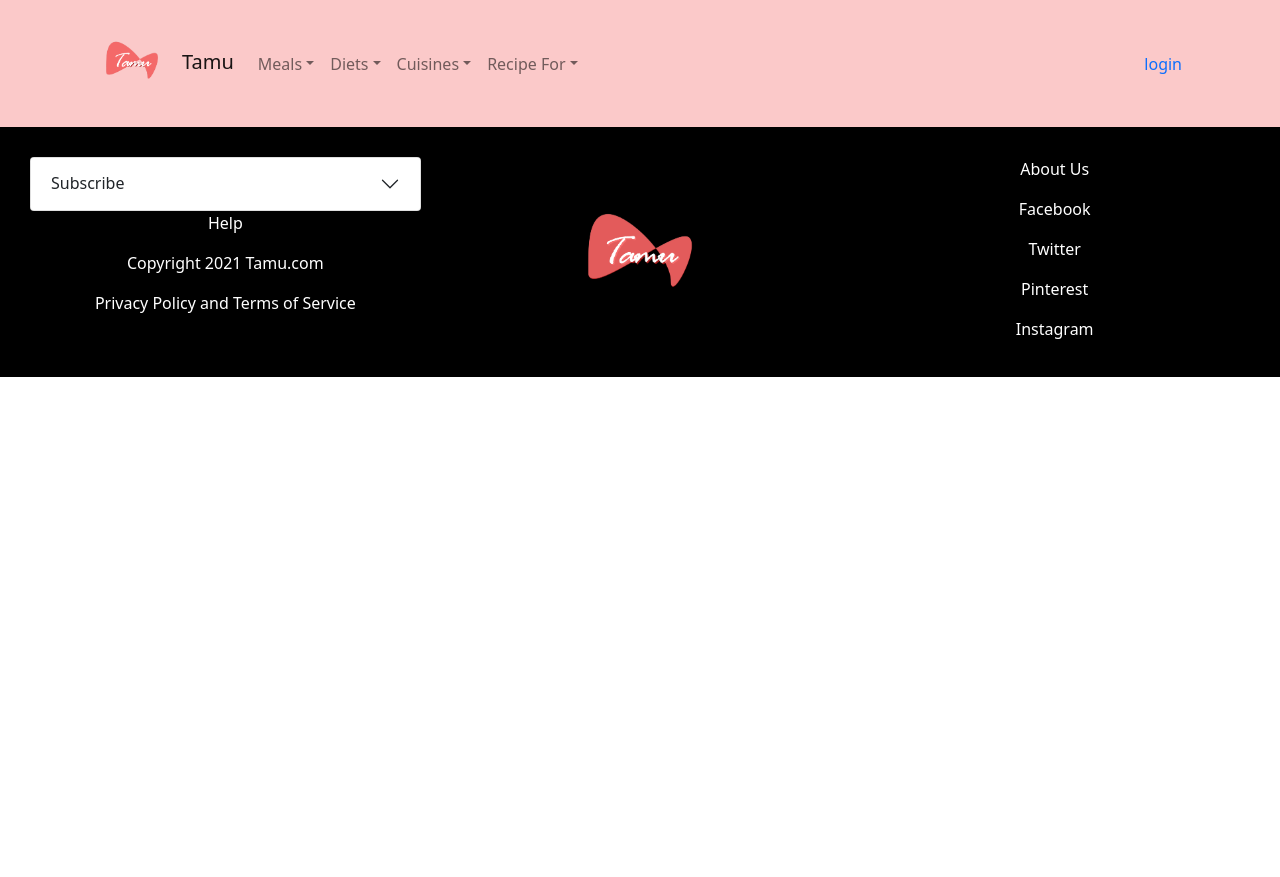
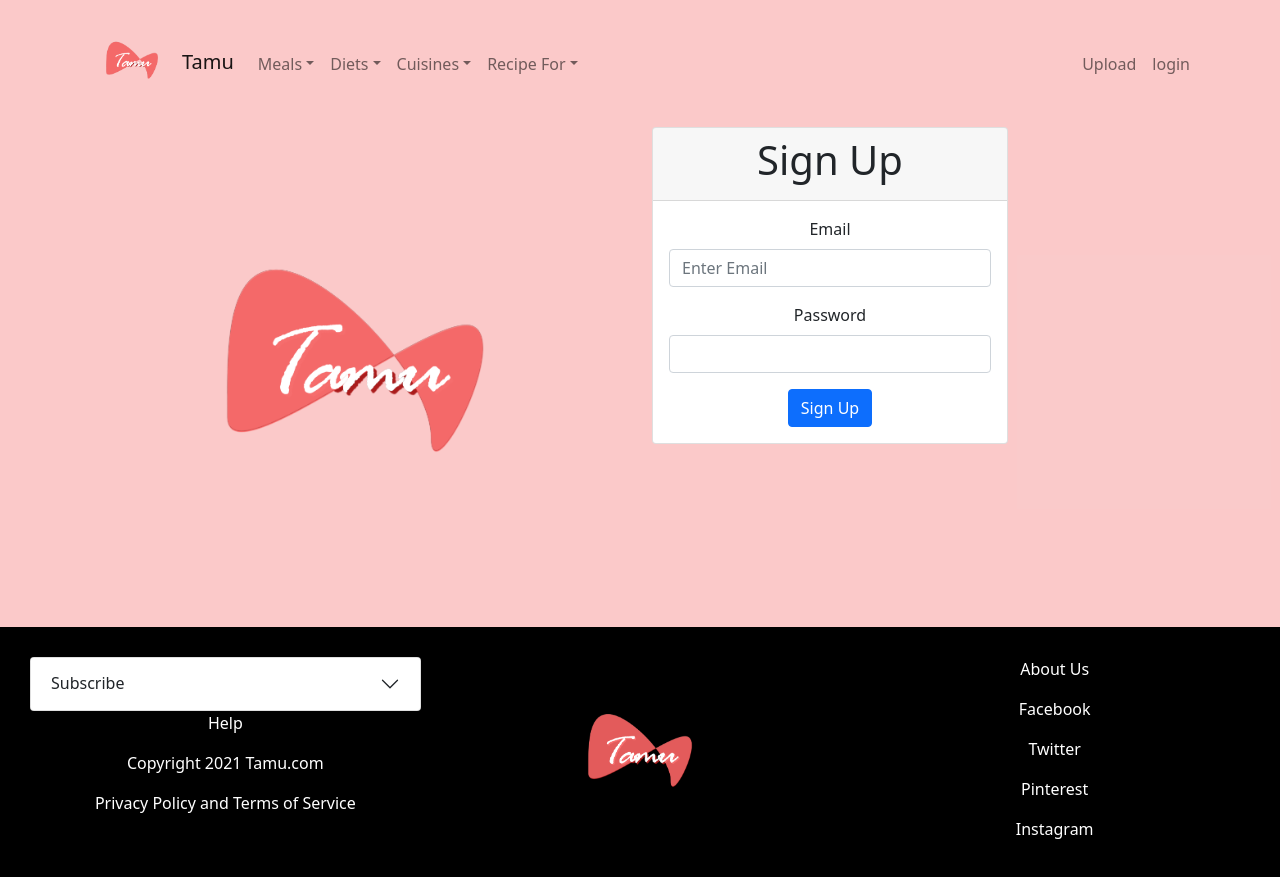
Before and after one commit to mary-kiragu/tamu, a React (Create React App) app in the folder tamu_client/: page /signup in a window 1280 px wide. Before the commit the page ends 800 px from the top, so only its background shows below. Built offline with nearby package versions, Linux system fonts and the light colour scheme.

Commit message:
sign upr

```diff
--- a/tamu_client/src/App.js
+++ b/tamu_client/src/App.js
@@ -1,11 +1,12 @@
 
 import './App.css';
 import logo from './images/logo.png';
-import {Container, Navbar ,Nav, NavDropdown, Card, Row, Col, NavLink} from "react-bootstrap";
+import {Container, Navbar ,Nav, NavDropdown, Card, Row, Col} from "react-bootstrap";
 import Home from './components/home';
 import Login from './components/login';
 import Footer from './components/footer';
-import {Route, Link, BrowserRouter} from 'react-router-dom'
+import SignUp from './components/signup';
+import {Route, BrowserRouter} from 'react-router-dom'
 
 
 
@@ -86,8 +87,14 @@ function App() {
 
 
             </Nav>
-            {/* <Nav.Brand>login</Nav.Brand> */}
-            <NavLink href ="/login" exact> login</NavLink>
+            <Nav>
+              <Nav.Link href="/upload">Upload</Nav.Link>
+
+            <Nav.Link href ="/login" exact> login</Nav.Link>
+
+            </Nav>
+
+
           </Navbar.Collapse>
 
 
@@ -98,6 +105,7 @@ function App() {
 
       <Route exact path="/" component ={Home}/>
       <Route exact path="/login" component ={Login}/>
+      <Route exact path="/signup" component ={SignUp}/>
 
 
 
--- a/tamu_client/src/components/login.js
+++ b/tamu_client/src/components/login.js
@@ -29,8 +29,12 @@ function Login () {
                             <Form.Group className="mb-3" controlId="formBasicCheckbox">
                             <Form.Label>Already have an account? <h5>Sign up here</h5></Form.Label>
                             </Form.Group>
+                            <Card.Link href="signup" exact>Sign Up</Card.Link>
                             <Button  variant="primary" type="submit">Login</Button>
+
                         </Form>
+
+
                     </Card.Body>
                 </Card>
             </Col>
--- /dev/null
+++ b/tamu_client/src/components/signup.js
@@ -0,0 +1,41 @@
+import React from 'react';
+import { Row,Col, Card,Form,Button } from 'react-bootstrap';
+import logo from '../images/logo.png';
+import './styles/signup.css';
+
+function signup(){
+    return(
+        <Row >
+            <Col sm md={6} xs >
+            <img className="signup-logo" alt="logo" src={logo} />
+
+            </Col>
+            <Col sm md={4} xs>
+                <Card>
+                    <Card.Header><h1>Sign Up</h1></Card.Header>
+                    <Card.Body>
+                        <Form>
+                            <Form.Group className ="mb-3" controlId="SignUpEmail">
+                                <Form.Label>Email</Form.Label>
+                                <Form.Control type="email" placeholder="Enter Email"/>
+
+                            </Form.Group>
+                            <Form.Group className="mb-3" controlId="Password">
+                                <Form.Label>Password</Form.Label>
+                                <Form.Control type="password "/>
+
+
+                            </Form.Group>
+                            <Button type="submit">Sign Up</Button>
+
+                        </Form>
+                    </Card.Body>
+
+                </Card>
+            </Col>
+
+        </Row>
+    );
+}
+
+export default signup;
--- /dev/null
+++ b/tamu_client/src/components/styles/signup.css
@@ -0,0 +1,4 @@
+.signup-logo {
+    width: auto;
+    height: 500px;
+}
```
